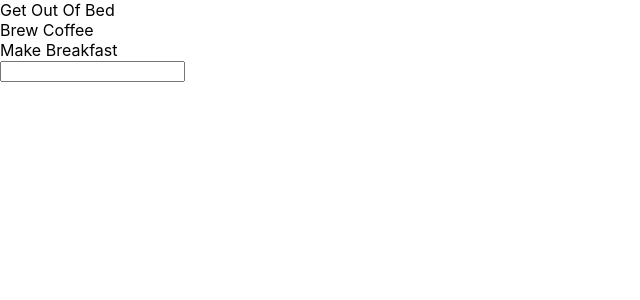
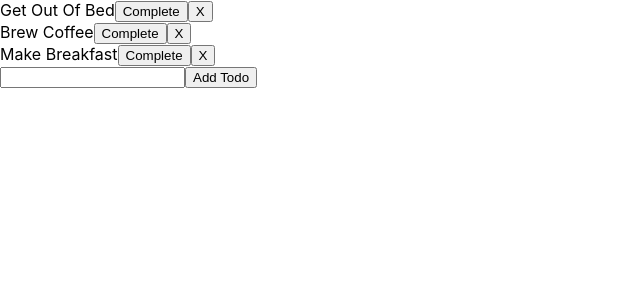
Before and after one commit to gabe571/my-todo-list-blog, a React (Create React App) app: page / in a window 1280 px wide. Shown: the top 300 px of the page, without its empty margins (0-640 px from the left). Built offline with nearby package versions, Linux system fonts and the light colour scheme.

Commit message:
complete todo

```diff
--- a/src/App.js
+++ b/src/App.js
@@ -1,9 +1,12 @@
 import React, { useState } from 'react'
 
-function Todo({ todo }) {
+function Todo({ todo, index, completeTodo, removeTodo }) {
   return (
-    <div className='task'>
+    <div className='task'   style={{ textDecoration: todo.isCompleted ? "line-through" : "" }}
+    >
       {todo.content}
+      <button onClick={() => completeTodo(index)}> Complete </button>
+      <button onClick={() => removeTodo(index)}> X </button>
     </div>
   )
 }
@@ -27,18 +30,39 @@ function TodoForm ({ addTodo }) {
       value={value}
       onChange={e => setValue(e.target.value)}
       />
+      <button type='submit'> Add Todo </button>
     </form>
   )
 }
 
 function App() {
 
-const [todos, SetTodos] = useState(
+const [todos, setTodos] = useState(
 [
-  { content: "Get Out Of Bed" },
-  { content: "Brew Coffee" },
-  { content: "Make Breakfast" }
+  { content: "Get Out Of Bed",
+    isCompleted: false },
+  { content: "Brew Coffee",
+    isCompleted: false },
+  { content: "Make Breakfast",
+    isCompleted: false }
 ])
+
+const addTodo = content => {
+  const newTodos = [...todos, { content }];
+  setTodos(newTodos);
+};
+
+const completeTodo = index => {
+  const newTodos = [...todos];
+  newTodos[index].isCompleted = true;
+  setTodos(newTodos);
+};
+
+const removeTodo = index => {
+  const newTodos = [...todos];
+  newTodos.splice(index, 1);
+  setTodos(newTodos);
+};
 
 
   return (
@@ -49,9 +73,11 @@ const [todos, SetTodos] = useState(
           key={index}
           index={index}
           todo={todo}
+          completeTodo={completeTodo}
+          removeTodo={removeTodo}
           />
         ))}
-        <TodoForm  />
+        <TodoForm  addTodo={addTodo}/>
       </div>
     </div>
   );
```
